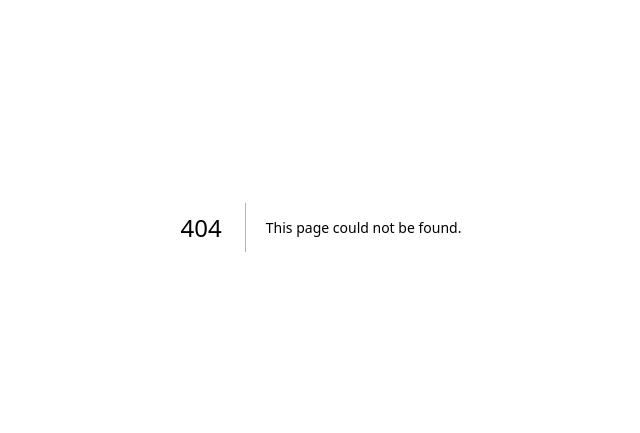
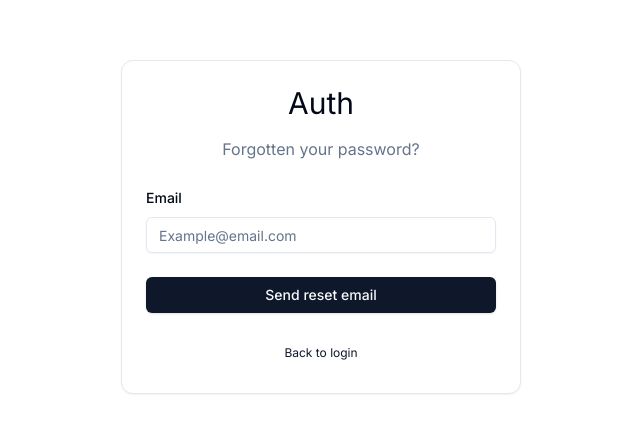
Before and after one commit to NatGlass/Next-Auth, a Next.js app: page /auth/reset in a window 1280 px wide. Before the commit this address had no page. Shown: the part 173-606 px from the top of the page, without its empty margins (319-959 px from the left). Built offline with nearby package versions, Linux system fonts and the light colour scheme.

Commit message:
Add ResetPage component

```diff
--- /dev/null
+++ b/src/app/auth/reset/page.tsx
@@ -0,0 +1,7 @@
+import ResetForm from "@/components/auth/reset-form";
+
+function ResetPage() {
+  return <ResetForm />;
+}
+
+export default ResetPage;
```
